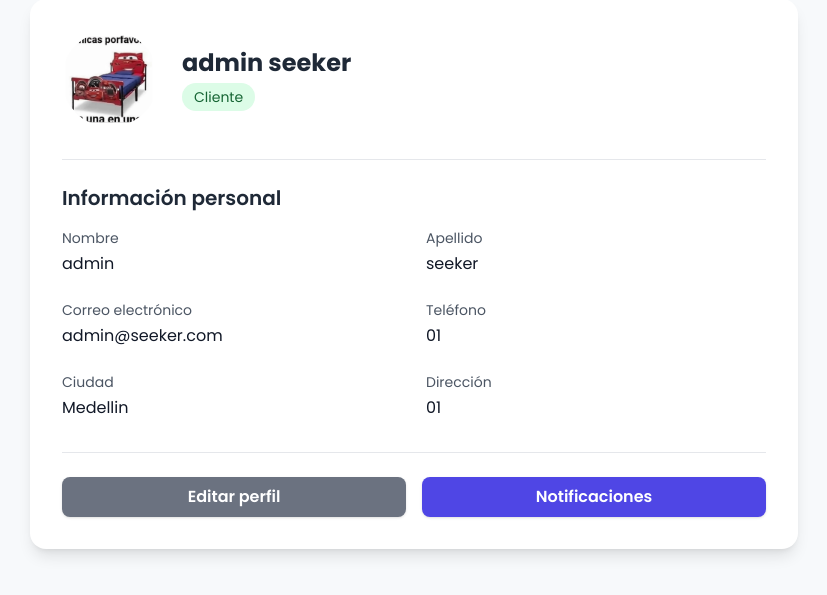
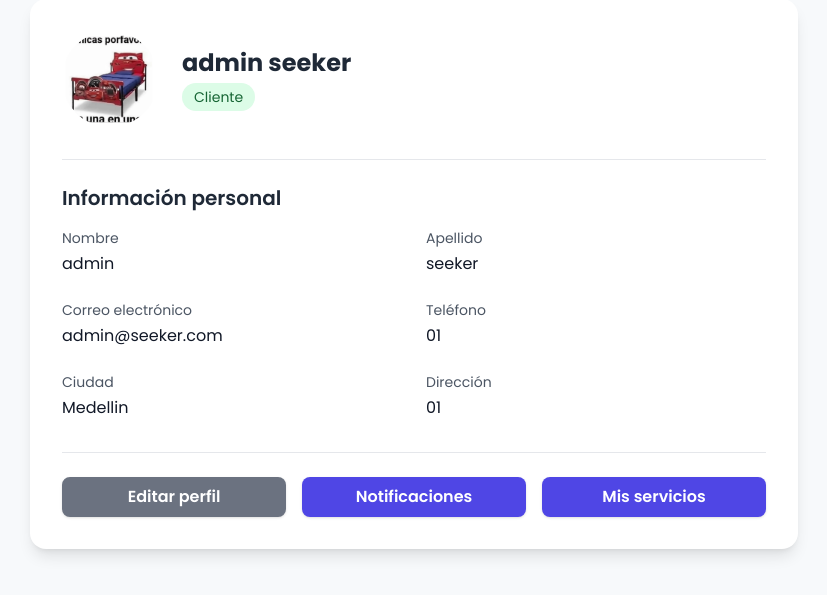
Before and after one commit to Jarax26/Serconn-IntegratedProject1, a Django app: page /accounts/profile/ in a window 1280 px wide. Shown: the part 121-716 px from the top of the page, without its empty margins (226-1053 px from the left). Run offline with Django 5.2, Linux system fonts and the light colour scheme; a user stored in the database is signed in; data comes from the database, SQL or seed files in the repository; both versions use the stored data as it was after the commit; some libraries are stand-ins or nearby versions.

Commit message:
Updated some features

```diff
--- a/accounts/templates/profile.html
+++ b/accounts/templates/profile.html
@@ -150,10 +150,10 @@
                 <a href="{% url 'chat_list' %}" class="flex-1 text-center px-4 py-2 bg-indigo-600 text-white font-semibold rounded-lg shadow hover:bg-indigo-700">
                     Chats
                 </a>
-                <a href="{% url 'dashboard' %}" class="flex-1 text-center px-4 py-2 bg-indigo-600 text-white font-semibold rounded-lg shadow hover:bg-indigo-700">
+            {% endif %}
+            <a href="{% url 'dashboard' %}" class="flex-1 text-center px-4 py-2 bg-indigo-600 text-white font-semibold rounded-lg shadow hover:bg-indigo-700">
                     Mis servicios
-                </a>
-            {% endif %}
+            </a>
         </div>
     </main>
 
```
Also changed, not shown: db.sqlite3.
